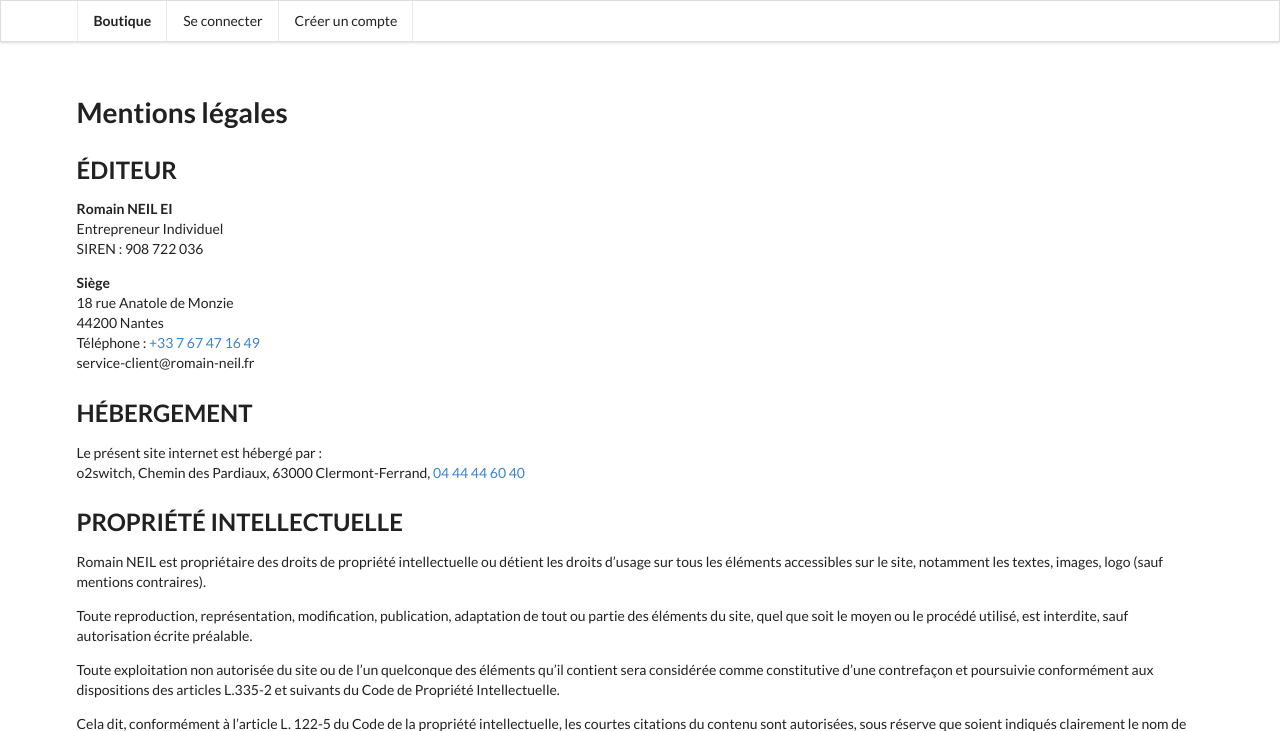
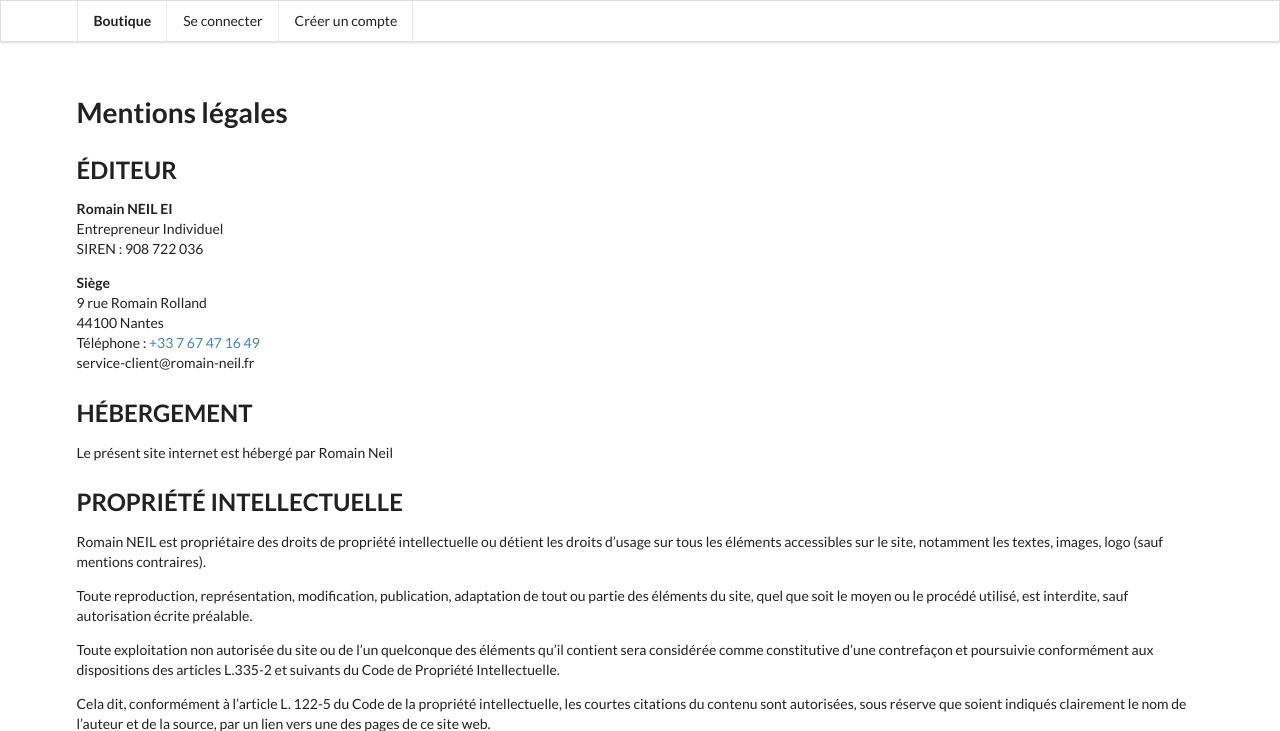
Before and after one commit to romain-neil/web-shop, a Symfony app: template templates/pages/legal.html.twig in a window 1280 px wide. Shown: the top 731 px of the page. Run offline with Twig, Linux system fonts and the light colour scheme; the template is opened without the code that fills it, so the values that code supplies are empty; some libraries are stand-ins or nearby versions.

Commit message:
refactor: update company details

```diff
--- a/templates/pages/legal.html.twig
+++ b/templates/pages/legal.html.twig
@@ -15,16 +15,15 @@
     <p><b>Romain NEIL EI</b><br>Entrepreneur Individuel<br>SIREN : 908 722 036</p>
     <p>
         <b>Siège</b><br>
-        18 rue Anatole de Monzie<br>
-        44200 Nantes<br>
+        9 rue Romain Rolland<br>
+        44100 Nantes<br>
         Téléphone : <a href="tel:33767471649">+33 7 67 47 16 49</a><br>
         <i class="n">sjkfhsk</i>service-client<i class="n">5sd4f5sd</i>@romain-neil.fr
     </p>
 
     <h2>HÉBERGEMENT</h2>
     <p>
-        Le présent site internet est hébergé par :<br>
-        o2switch, Chemin des Pardiaux, 63000 Clermont-Ferrand, <a href="tel:33444446040">04 44 44 60 40</a>
+        Le présent site internet est hébergé par Romain Neil
     </p>
 
     <h2>PROPRIÉTÉ INTELLECTUELLE</h2>
```
